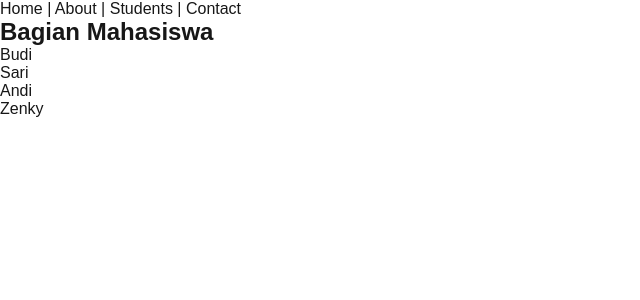
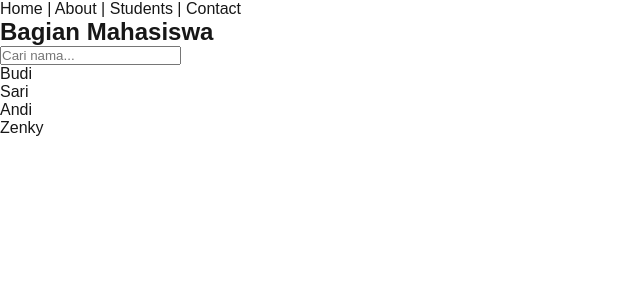
Before and after one commit to Zenkysetiawan/Next-modul, a Next.js app: page /students in a window 1280 px wide. Shown: the top 300 px of the page, without its empty margins (0-640 px from the left). Built offline with nearby package versions, Linux system fonts and the light colour scheme.

Commit message:
Server dan Client Component

```diff
--- a/src/app/students/[id]/page.tsx
+++ b/src/app/students/[id]/page.tsx
@@ -1,6 +1,7 @@
 import Link from "next/link";
 import { notFound } from "next/navigation";
 import { students } from "@/data/students";
+import LikeButton from "@/components/LikeButton";
 
 export default async function StudentDetailPage({
   params,
@@ -20,6 +21,7 @@ export default async function StudentDetailPage({
       <h3>{student.name}</h3>
       <p>Jurusan: {student.major}</p>
       <p>Semester: {student.semester}</p>
+      <LikeButton />
     </div>
   );
 }
--- a/src/app/students/page.tsx
+++ b/src/app/students/page.tsx
@@ -1,14 +1,7 @@
 import Link from "next/link";
 import { students } from "@/data/students";
+import StudentSearch from "@/components/StudentSearch";
 
 export default function StudentsPage() {
-  return (
-    <ul>
-      {students.map((student) => (
-        <li key={student.id}>
-          <Link href={`/students/${student.id}`}>{student.name}</Link>
-        </li>
-      ))}
-    </ul>
-  );
+  return <StudentSearch students={students} />;
 }
--- /dev/null
+++ b/src/components/StudentSearch.tsx
@@ -0,0 +1,33 @@
+"use client";
+
+import { useState } from "react";
+import Link from "next/link";
+import type { Student } from "@/data/students";
+
+export default function StudentSearch({ students }: { students: Student[] }) {
+  const [search, setSearch] = useState("");
+
+  const filtered = students.filter((student) =>
+    student.name.toLowerCase().includes(search.toLowerCase()),
+  );
+
+  return (
+    <div>
+      <input
+        value={search}
+        onChange={(e) => setSearch(e.target.value)}
+        placeholder="Cari nama..."
+      />
+
+      <ul>
+        {filtered.map((student) => (
+          <li key={student.id}>
+            <Link href={`/students/${student.id}`}>{student.name}</Link>
+          </li>
+        ))}
+      </ul>
+
+      {filtered.length === 0 && <p>Nama tidak ditemukan</p>}
+    </div>
+  );
+}
```
Also changed, not shown: src/components/LikeButton.tsx (added, +9 -0 lines).
